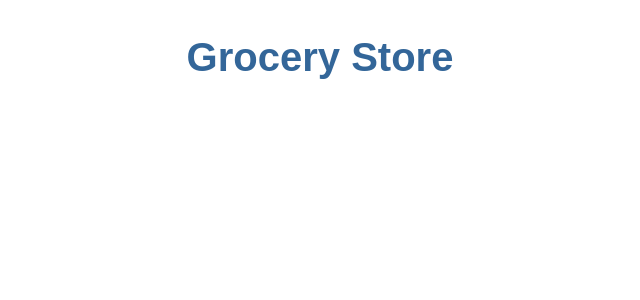
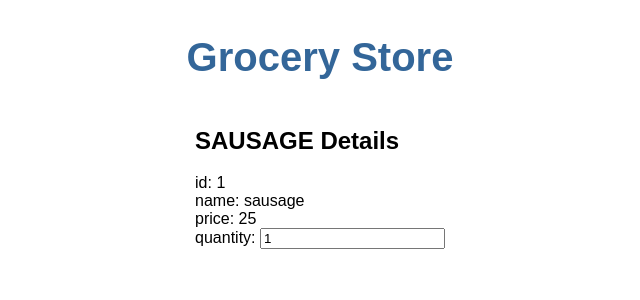
Before and after one commit to KonradPietocha/grocery-store, an Angular app: page / in a window 1280 px wide. Shown: the top 300 px of the page, without its empty margins (320-960 px from the left). Built offline with nearby package versions, Linux system fonts and the light colour scheme.

Commit message:
add first product

```diff
--- a/src/app/app.component.css
+++ b/src/app/app.component.css
@@ -11,7 +11,7 @@ h2, h3 {
 body {
     margin: 2em;
 }
-body, imput[type="text"], button {
+body, input[type="text"], button {
     color: #333;
     font-family: Cambria, Cochin, Georgia, Times, 'Times New Roman', serif;
 }
--- a/src/app/app.component.html
+++ b/src/app/app.component.html
@@ -1,3 +1,4 @@
 <h1>
   {{title}}
 </h1>
+<app-groceries></app-groceries>
--- a/src/app/app.module.ts
+++ b/src/app/app.module.ts
@@ -4,10 +4,12 @@ import { FormsModule } from '@angular/forms';
 import { HttpModule } from '@angular/http';
 
 import { AppComponent } from './app.component';
+import { GroceriesComponent } from './groceries/groceries.component';
 
 @NgModule({
   declarations: [
-    AppComponent
+    AppComponent,
+    GroceriesComponent
   ],
   imports: [
     BrowserModule,
--- /dev/null
+++ b/src/app/groceries/groceries.component.html
@@ -0,0 +1,9 @@
+<h2>{{comestible.name | uppercase}} Details</h2>
+<div><span>id: </span>{{comestible.id}}</div>
+<div><span>name: </span>{{comestible.name}}</div>
+<div><span>price: </span>{{comestible.price * comestible.quantity}}</div>
+<div>
+  <label>quantity:
+    <input [(ngModel)]="comestible.quantity" placeholder="quantity"/>
+  </label>
+</div>
--- /dev/null
+++ b/src/app/groceries/groceries.component.ts
@@ -0,0 +1,21 @@
+import { Component, OnInit } from '@angular/core';
+import { Product } from '../product';
+
+@Component({
+  selector: 'app-groceries',
+  templateUrl: './groceries.component.html',
+  styleUrls: ['./groceries.component.css']
+})
+export class GroceriesComponent implements OnInit {
+  comestible: Product = {
+    id: 1,
+    name: 'sausage',
+    price: 25,
+    quantity: 1
+  };
+  constructor() { }
+
+  ngOnInit() {
+  }
+
+}
--- /dev/null
+++ b/src/app/product.ts
@@ -0,0 +1,6 @@
+export interface Product {
+    id: number,
+    name: string,
+    price: number,
+    quantity: number
+}
```
Also changed, not shown: src/app/groceries/groceries.component.css (added), 2 other files (tests, documents, lock files or other folders).
